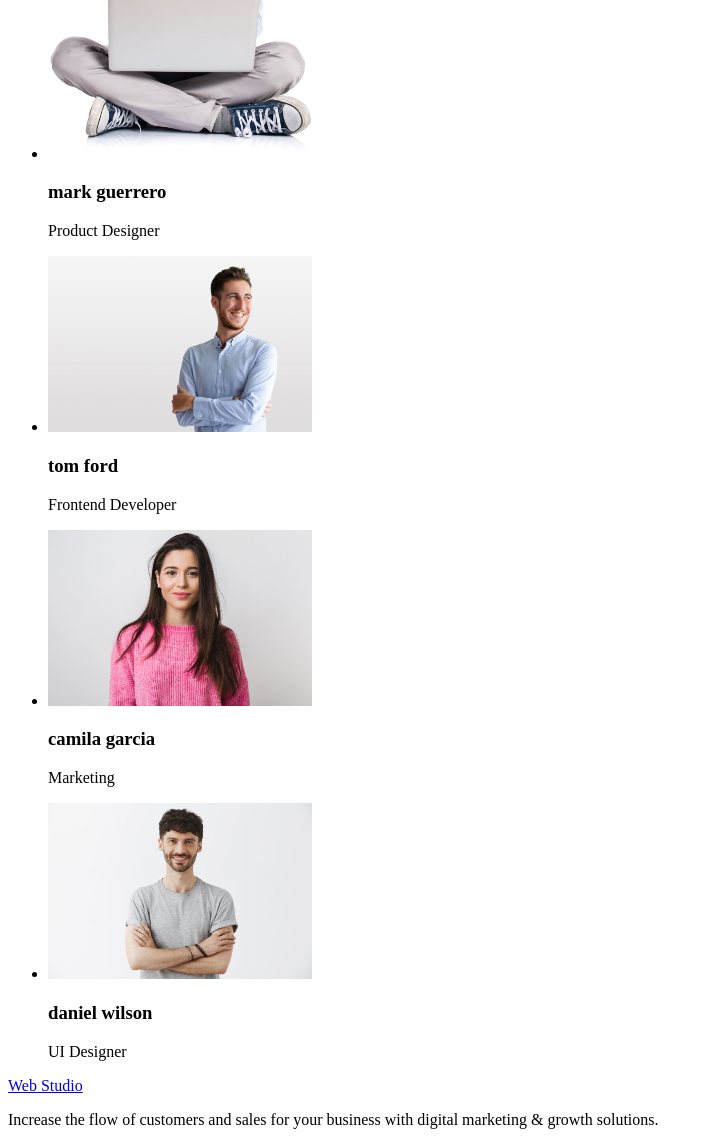
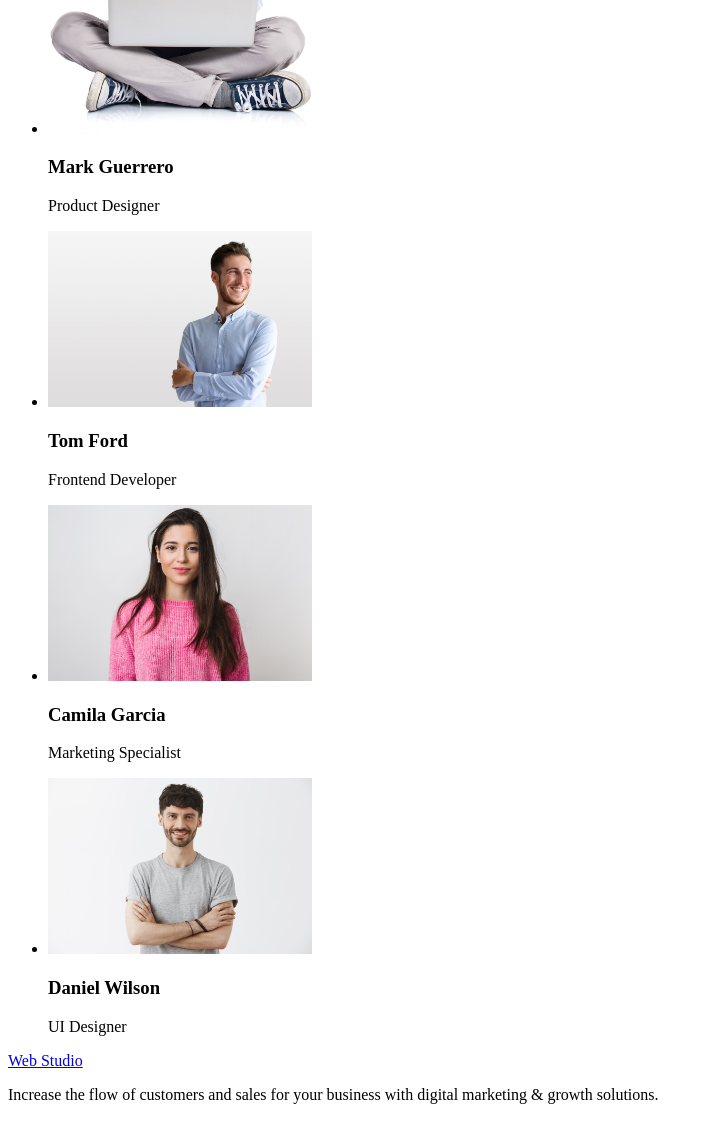
Before and after one commit to habibecinar/goit-markup-hw-01, a plain HTML site: page index.html in a window 1280 px wide. Shown: the part 886-2031 px from the top of the page, without its empty margins (0-713 px from the left). After the commit the page ends 2006 px from the top, so only its background shows below. Drawn offline with Linux system fonts and the light colour scheme.

Commit message:
homework1

```diff
--- a/index.html
+++ b/index.html
@@ -10,23 +10,19 @@
 <body>
     <header>
         <nav>
-        <h1><a href="./index.html">Web Studio</a></h1>
-
+            <a href="./index.html">Web Studio</a>
             <ul>
                 <li><a href="#services">Studio</a></li>
                 <li><a href="#portfolio">Portfolio</a></li>
                 <li><a href="#contacts">Contacts</a></li>
             </ul>
-
-        <section>
+        </nav>
         <address>
             <ul>
-            <li> <a href="mailto:info@webstudio.com">info@webstudio.com</a></li>
+                <li><a href="mailto:info@webstudio.com">info@webstudio.com</a></li>
                 <li><a href="tel:+11000111111">+11 (000) 111-11-11</a></li>
             </ul>
         </address>
-        </section>
-         </nav>
     </header>
 
     <main>
@@ -40,45 +36,48 @@
             <ul>
                 <li>
                     <h3>Strategy</h3>
-                    <p>Our goal is to identify the business
-                    problem to walk away with the perfect and creative solution.</p>
+                    <p>Our goal is to identify the business problem to walk away with the perfect and creative solution.
+                    </p>
                 </li>
                 <li>
                     <h3>Punctuality</h3>
-                    <p>Bring the key message to the brand's audience for the best price within the shortest possible time.</p>
+                    <p>Bring the key message to the brand's audience for the best price within the shortest possible
+                        time.</p>
                 </li>
                 <li>
                     <h3>Diligence</h3>
-                    <p>Research and confirm brands that present the strongest digital growth opportunities and minimize risk.</p>
+                    <p>Research and confirm brands that present the strongest digital growth opportunities and minimize
+                        risk.</p>
                 </li>
                 <li>
                     <h3>Technologies</h3>
-                    <p>Design practice focused on digital experiences. We bring forth a deep passion for problem-solving.</p>
+                    <p>Design practice focused on digital experiences. We bring forth a deep passion for
+                        problem-solving.</p>
                 </li>
             </ul>
         </section>
 
         <section id="team">
-            <h2>our team</h2>
+            <h2>Our Team</h2>
             <ul>
                 <li>
                     <img src="./images/mark.jpg" alt="Mark Guerrero, Product Designer" width="264">
-                    <h3>mark guerrero</h3>
+                    <h3>Mark Guerrero</h3>
                     <p>Product Designer</p>
                 </li>
                 <li>
                     <img src="./images/tom1.jpg" alt="Tom Ford, Frontend Developer" width="264">
-                    <h3>tom ford</h3>
+                    <h3>Tom Ford</h3>
                     <p>Frontend Developer</p>
                 </li>
                 <li>
                     <img src="./images/camila.jpg" alt="Camila Garcia, Marketing Specialist" width="264">
-                    <h3>camila garcia</h3>
-                    <p>Marketing</p>
+                    <h3>Camila Garcia</h3>
+                    <p>Marketing Specialist</p>
                 </li>
                 <li>
                     <img src="./images/daniel.jpg" alt="Daniel Wilson, UI Designer" width="264">
-                    <h3>daniel wilson</h3>
+                    <h3>Daniel Wilson</h3>
                     <p>UI Designer</p>
                 </li>
             </ul>
```
Lines whose indentation alone changed are shown as unchanged.
